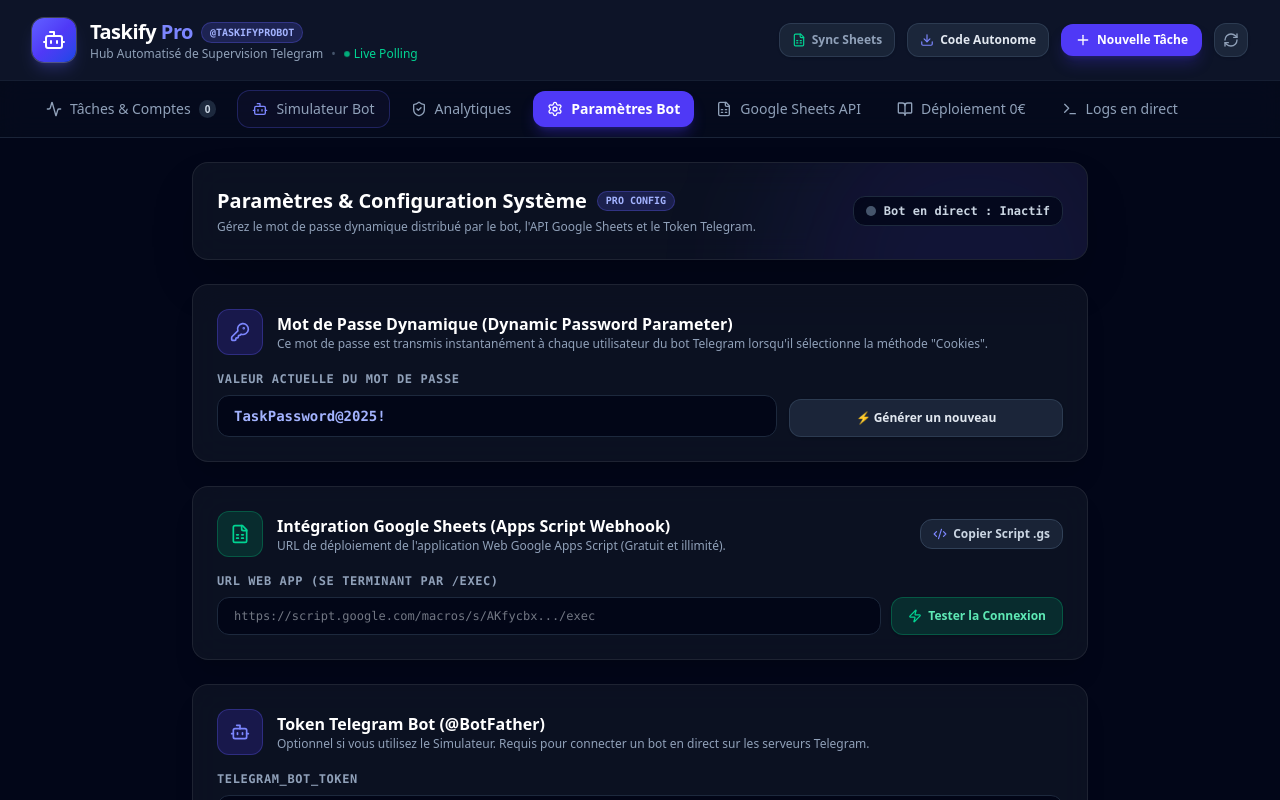
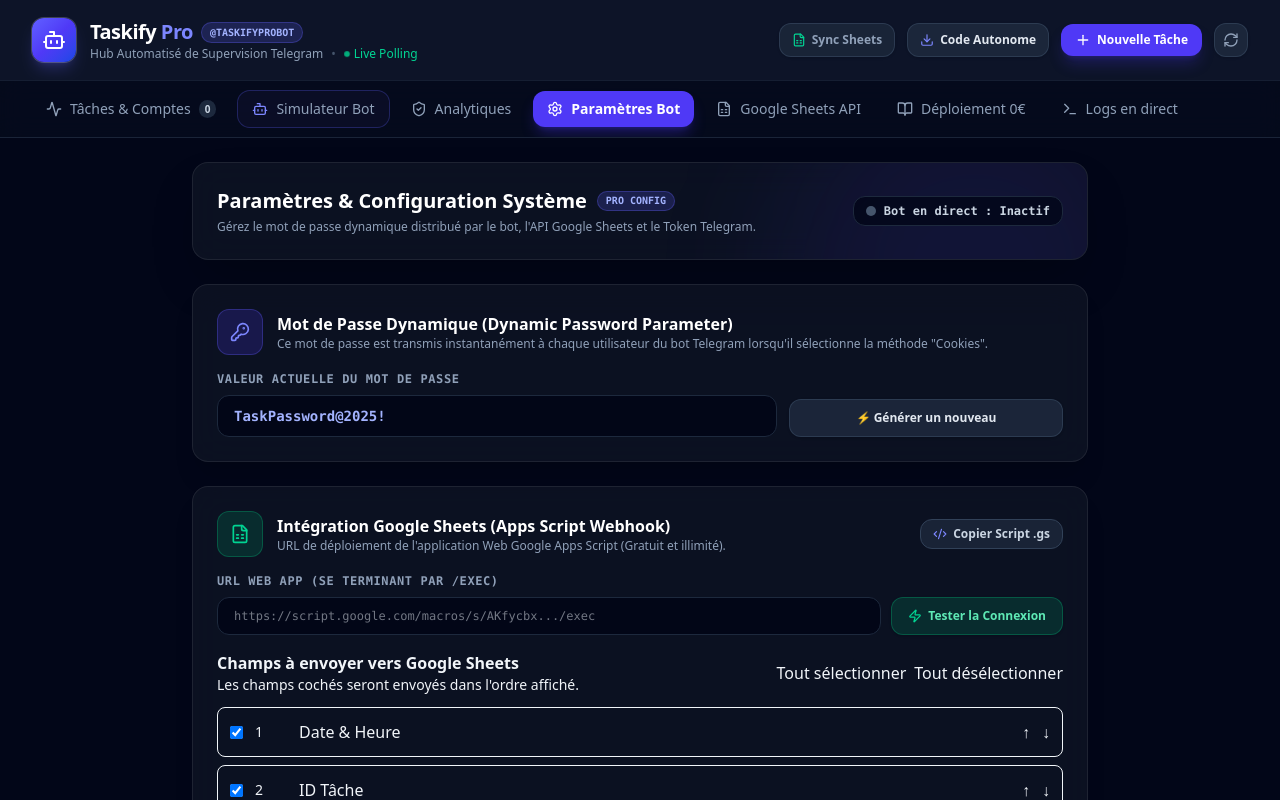
Before and after one commit to Fenoherisoa/taskify-pro, a React (Vite) app: page / in a window 1280 px wide. Both pictures are taken after a click on the button "Paramètres Bot". Shown: the top 800 px of the page. Built offline with nearby package versions, Linux system fonts and the light colour scheme; no server answers.

Commit message:
Correction description et amélioration affichage produits

```diff
--- a/server.ts
+++ b/server.ts
@@ -35,6 +35,22 @@
   'Bertrand', 'Roux', 'Vincent', 'Fournier', 'Morel', 'Girard', 'Andre', 'Lefevre',
   'Mercier', 'Dupont', 'Lambert', 'Bonnet', 'Francois', 'Martinez', 'Legrand', 'Garnier',
   'Faure', 'Rousseau', 'Blanc', 'Guerin', 'Muller', 'Henry', 'Roussel', 'Nicolas'
+];
+
+const DEFAULT_GOOGLE_SHEET_FIELDS = [
+  'timestamp',
+  'id',
+  'status',
+  'uid',
+  'firstName',
+  'lastName',
+  'password',
+  'cookies',
+  'telegramUserId',
+  'telegramUsername',
+  'notes',
+  'taskType',
+  'rewardUSD'
 ];
 
 function generateRandomName() {
@@ -89,65 +105,65 @@
 }> = {};
 
 // Helper: Dispatch task record to Google Apps Script Webhook
-async function syncRowToGoogleSheets(task: any): Promise<{ success: boolean; message: string; statusCode?: number }> {
-  const webhookUrl = botSettings.googleSheetWebhookUrl || process.env.GOOGLE_SHEET_WEBHOOK_URL;
-  if (!webhookUrl || !webhookUrl.startsWith('http')) {
-    console.log(`[Google Sheets] ℹ️ Webhook URL non configurée. Enregistrement local uniquement (UID: ${task.uid})`);
-    return { success: false, message: 'Google Sheet Webhook URL not configured' };
-  }
+async function syncRowToGoogleSheets(task: any) {
+  const webhookUrl = process.env.GOOGLE_SHEET_WEBHOOK_URL;
+
+  if (!webhookUrl) {
+    console.warn('GOOGLE_SHEET_WEBHOOK_URL not configured');
+    return;
+  }
+
+  const selectedFields =
+    Array.isArray(botSettings.googleSheetFields) &&
+    botSettings.googleSheetFields.length > 0
+      ? botSettings.googleSheetFields
+      : DEFAULT_GOOGLE_SHEET_FIELDS;
+
+  const data = {
+    timestamp: task.createdAt || new Date().toISOString(),
+    id: task.id || '',
+    status: task.status || '',
+    uid: task.uid || '',
+    firstName: task.firstName || '',
+    lastName: task.lastName || '',
+    password: task.password || '',
+    cookies: task.cookies || '',
+    telegramUserId: task.telegramUserId || '',
+    telegramUsername: task.telegramUsername || '',
+    notes: task.notes || '',
+    taskType: task.taskType || '',
+    rewardUSD: task.rewardUSD ?? ''
+  };
+
+  const payload = {
+    action: 'insert_task',
+    selectedFields,
+    data
+  };
 
   try {
-    const payload = {
-      action: 'insert_task',
-      id: task.id || `task-${Date.now()}`,
-      timestamp: task.createdAt || task.timestamp || new Date().toISOString(),
-      uid: task.uid,
-      cookies: task.cookies,
-      firstName: task.firstName,
-      lastName: task.lastName,
-      password: task.password,
-      telegramUserId: String(task.telegramUserId),
-      telegramUsername: task.telegramUsername || 'utilisateur',
-      status: task.status || 'compte créé',
-      notes: task.notes || `Enregistré via ${botSettings.platformName || 'Taskify Pro'} (@TaskifyProBot)`,
-      taskType: task.taskType || 'Facebook',
-      rewardUSD: TASK_REWARD_USD
-    };
-
-    console.log(`[Google Sheets] 📡 Transmission des données vers Google Sheets Webhook (UID: ${task.uid})...`);
-    const controller = new AbortController();
-    const timeoutId = setTimeout(() => controller.abort(), 15000);
-
     const response = await fetch(webhookUrl, {
       method: 'POST',
       headers: {
-        'Content-Type': 'application/json',
-        'Accept': 'application/json, text/plain, */*'
+        'Content-Type': 'application/json'
       },
-      body: JSON.stringify(payload),
-      signal: controller.signal,
-      redirect: 'follow'
+      body: JSON.stringify(payload)
     });
 
-    clearTimeout(timeoutId);
-
-    const responseText = await response.text();
-    const isOk = response.ok || response.status < 400;
-
-    if (isOk) {
-      console.log(`[Google Sheets] ✅ Synchronisation réussie pour UID ${task.uid} (HTTP ${response.status}) -> ${responseText.slice(0, 150)}`);
-      addLog('success', 'sheets', `Données synchronisées avec Google Sheets pour UID: ${task.uid} (HTTP ${response.status})`);
-      return { success: true, message: responseText || 'OK', statusCode: response.status };
-    } else {
-      console.error(`[Google Sheets] ⚠️ Réponse non-200 du Webhook pour UID ${task.uid} (HTTP ${response.status}) -> ${responseText.slice(0, 200)}`);
-      addLog('warning', 'sheets', `Webhook Google Sheets a répondu HTTP ${response.status} pour UID: ${task.uid}`);
-      return { success: false, message: responseText || `HTTP ${response.status}`, statusCode: response.status };
-    }
-  } catch (error: any) {
-    const errorMsg = error.name === 'AbortError' ? 'Délai d\'attente dépassé (Timeout 15s)' : error.message;
-    console.error(`[Google Sheets] ❌ Échec synchronisation Google Sheets pour UID ${task.uid}:`, errorMsg);
-    addLog('error', 'sheets', `Échec synchronisation Google Sheets: ${errorMsg}`);
-    return { success: false, message: errorMsg };
+    const text = await response.text();
+
+    console.log('Google Sheets response:', text);
+
+    if (!response.ok) {
+      throw new Error(
+        `Google Sheets HTTP ${response.status}: ${text}`
+      );
+    }
+
+    return text;
+  } catch (error) {
+    console.error('Google Sheets sync failed:', error);
+    throw error;
   }
 }
 
--- a/src/components/BotSettingsView.tsx
+++ b/src/components/BotSettingsView.tsx
@@ -18,7 +18,7 @@
   Code2,
   Sparkles
 } from 'lucide-react';
-import { BotSettings } from '../types';
+import { BotSettings, GoogleSheetField } from '../types';
 
 interface BotSettingsViewProps {
   settings: BotSettings;
@@ -88,20 +88,91 @@
     setTimeout(() => setCopiedCode(false), 2500);
   };
 
+  const GOOGLE_SHEET_FIELDS = [
+    { field: 'timestamp', label: 'Date & Heure' },
+    { field: 'id', label: 'ID Tâche' },
+    { field: 'status', label: 'Statut' },
+    { field: 'uid', label: 'UID Facebook' },
+    { field: 'firstName', label: 'Prénom' },
+    { field: 'lastName', label: 'Nom' },
+    { field: 'password', label: 'Mot de passe' },
+    { field: 'cookies', label: 'Cookies' },
+    { field: 'telegramUserId', label: 'ID Telegram' },
+    { field: 'telegramUsername', label: 'Username Telegram' },
+    { field: 'notes', label: 'Notes' },
+    { field: 'taskType', label: 'Type de tâche' },
+    { field: 'rewardUSD', label: 'Reward USD' }
+  ];
+
+  const [googleSheetFields, setGoogleSheetFields] = useState<string[]>(
+    settings.googleSheetFields || [
+      'timestamp',
+      'id',
+      'status',
+      'uid',
+      'firstName',
+      'lastName',
+      'telegramUserId',
+      'telegramUsername'
+    ]
+  );
+
+  const toggleGoogleSheetField = (field: string) => {
+    setGoogleSheetFields(prev => {
+      if (prev.includes(field)) {
+        return prev.filter(item => item !== field);
+      }
+
+      return [...prev, field];
+    });
+  };
+
+  const moveGoogleSheetField = (
+    index: number,
+    direction: 'up' | 'down'
+  ) => {
+    setGoogleSheetFields(prev => {
+      const next = [...prev];
+
+      const targetIndex =
+        direction === 'up'
+          ? index - 1
+          : index + 1;
+
+      if (
+        targetIndex < 0 ||
+        targetIndex >= next.length
+      ) {
+        return prev;
+      }
+
+      const temp = next[index];
+      next[index] = next[targetIndex];
+      next[targetIndex] = temp;
+
+      return next;
+    });
+  };
+
   const handleSave = async (e: React.FormEvent) => {
     e.preventDefault();
     setIsSaving(true);
+
     try {
       await onSaveSettings({
         customPassword: customPassword.trim(),
         googleSheetWebhookUrl: googleSheetWebhookUrl.trim(),
         botToken: botToken.trim(),
-        platformName: platformName.trim()
+        platformName: platformName.trim(),
+        googleSheetFields: googleSheetFields
       });
+
       setSaveSuccess(true);
       setTimeout(() => setSaveSuccess(false), 2500);
+
     } catch (err) {
       console.error(err);
+
     } finally {
       setIsSaving(false);
     }
@@ -264,6 +335,98 @@
             </div>
           </div>
 
+          <div className="space-y-3">
+            <div className="flex items-center justify-between">
+              <div>
+                <h3 className="font-semibold">
+                  Champs à envoyer vers Google Sheets
+                </h3>
+
+                <p className="text-sm text-muted-foreground">
+                  Les champs cochés seront envoyés dans l'ordre affiché.
+                </p>
+              </div>
+
+              <div className="flex gap-2">
+                <button
+                  type="button"
+                  onClick={() => {
+                    setGoogleSheetFields(
+                      GOOGLE_SHEET_FIELDS.map(item => item.field)
+                    );
+                  }}
+                >
+                  Tout sélectionner
+                </button>
+
+                <button
+                  type="button"
+                  onClick={() => {
+                    setGoogleSheetFields([]);
+                  }}
+                >
+                  Tout désélectionner
+                </button>
+              </div>
+            </div>
+
+            <div className="space-y-2">
+              {GOOGLE_SHEET_FIELDS.map(item => {
+                const index = googleSheetFields.indexOf(item.field);
+                const enabled = index !== -1;
+
+                return (
+                  <div
+                    key={item.field}
+                    className="flex items-center gap-3 rounded-lg border p-3"
+                  >
+                    <input
+                      type="checkbox"
+                      checked={enabled}
+                      onChange={() =>
+                        toggleGoogleSheetField(item.field)
+                      }
+                    />
+
+                    <span className="w-8 text-sm font-medium">
+                      {enabled ? index + 1 : '—'}
+                    </span>
+
+                    <span className="flex-1">
+                      {item.label}
+                    </span>
+
+                    {enabled && (
+                      <>
+                        <button
+                          type="button"
+                          disabled={index === 0}
+                          onClick={() =>
+                            moveGoogleSheetField(index, 'up')
+                          }
+                        >
+                          ↑
+                        </button>
+
+                        <button
+                          type="button"
+                          disabled={
+                            index === googleSheetFields.length - 1
+                          }
+                          onClick={() =>
+                            moveGoogleSheetField(index, 'down')
+                          }
+                        >
+                          ↓
+                        </button>
+                      </>
+                    )}
+                  </div>
+                );
+              })}
+            </div>
+          </div>
+
           {testStatus && (
             <div className={`p-3.5 rounded-xl border text-xs font-medium ${
               testStatus.success ? 'bg-emerald-950/40 border-emerald-500/40 text-emerald-300' : 'bg-rose-950/40 border-rose-500/40 text-rose-300'
--- a/src/types.ts
+++ b/src/types.ts
@@ -17,10 +17,32 @@
   taskType?: string;
 }
 
+export type GoogleSheetField =
+  | 'timestamp'
+  | 'id'
+  | 'status'
+  | 'uid'
+  | 'firstName'
+  | 'lastName'
+  | 'password'
+  | 'cookies'
+  | 'telegramUserId'
+  | 'telegramUsername'
+  | 'notes'
+  | 'taskType'
+  | 'rewardUSD';
+
+export interface GoogleSheetFieldConfig {
+  field: GoogleSheetField;
+  label: string;
+  enabled: boolean;
+}
+
 export interface BotSettings {
   botToken: string;
   customPassword: string;
   googleSheetWebhookUrl: string;
+  googleSheetFields?: GoogleSheetField[];
   platformName: string;
   isBotActive: boolean;
   mode: 'polling' | 'webhook';
```
